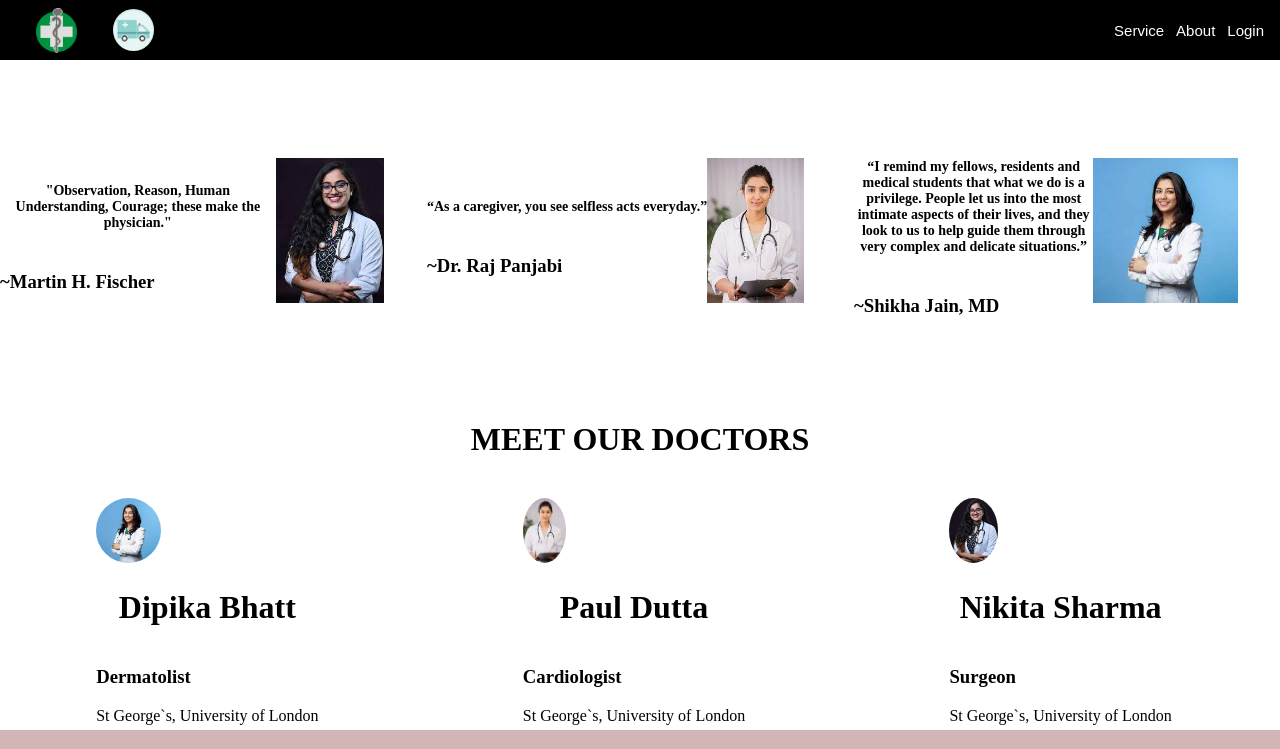
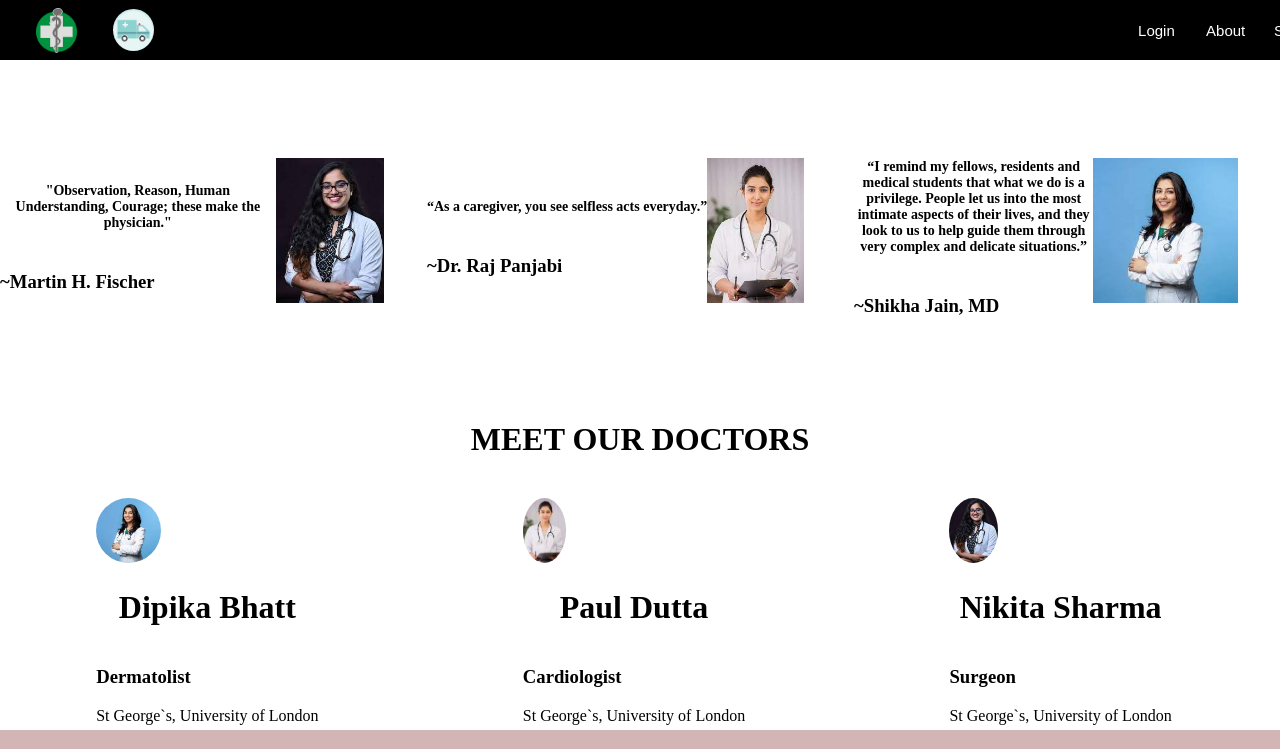
Before and after one commit to deepranjankumar/medicine_service_development, a React (Create React App) app in the folder msd/: page / in a window 1280 px wide. Shown: the top 749 px of the page. Built offline with nearby package versions, Linux system fonts and the light colour scheme; no server answers; a web font is replaced by a local one.

Commit message:
Update Front.js

```diff
--- a/msd/src/Menu/Front.js
+++ b/msd/src/Menu/Front.js
@@ -67,8 +67,8 @@ const Front = () => {
                 </div>
                 <div className="button">
                     <button style={{ width: buttonWidth, margin: "10px 0" }}>Service</button>
-                    <button style={{ width: buttonWidth, margin: "10px 0" }} onClick={() => { HomeClick("/about") }}>About</button>
-                    <button style={{ width: buttonWidth, margin: "10px 0" }} onClick={() => { HomeClick("/login") }}>Login</button>
+                     <button style={{ width: buttonWidth, margin: "10px 0",marginLeft:"-80px"}} onClick={() => { HomeClick("/about") }}>About</button>
+                    <button style={{ width: buttonWidth, margin: "10px 0",marginLeft:"-80px" }} onClick={() => { HomeClick("/login") }}>Login</button>
                 </div>
             </div>
             <div className="main-content" style={{ width: "100%" }}>
```
